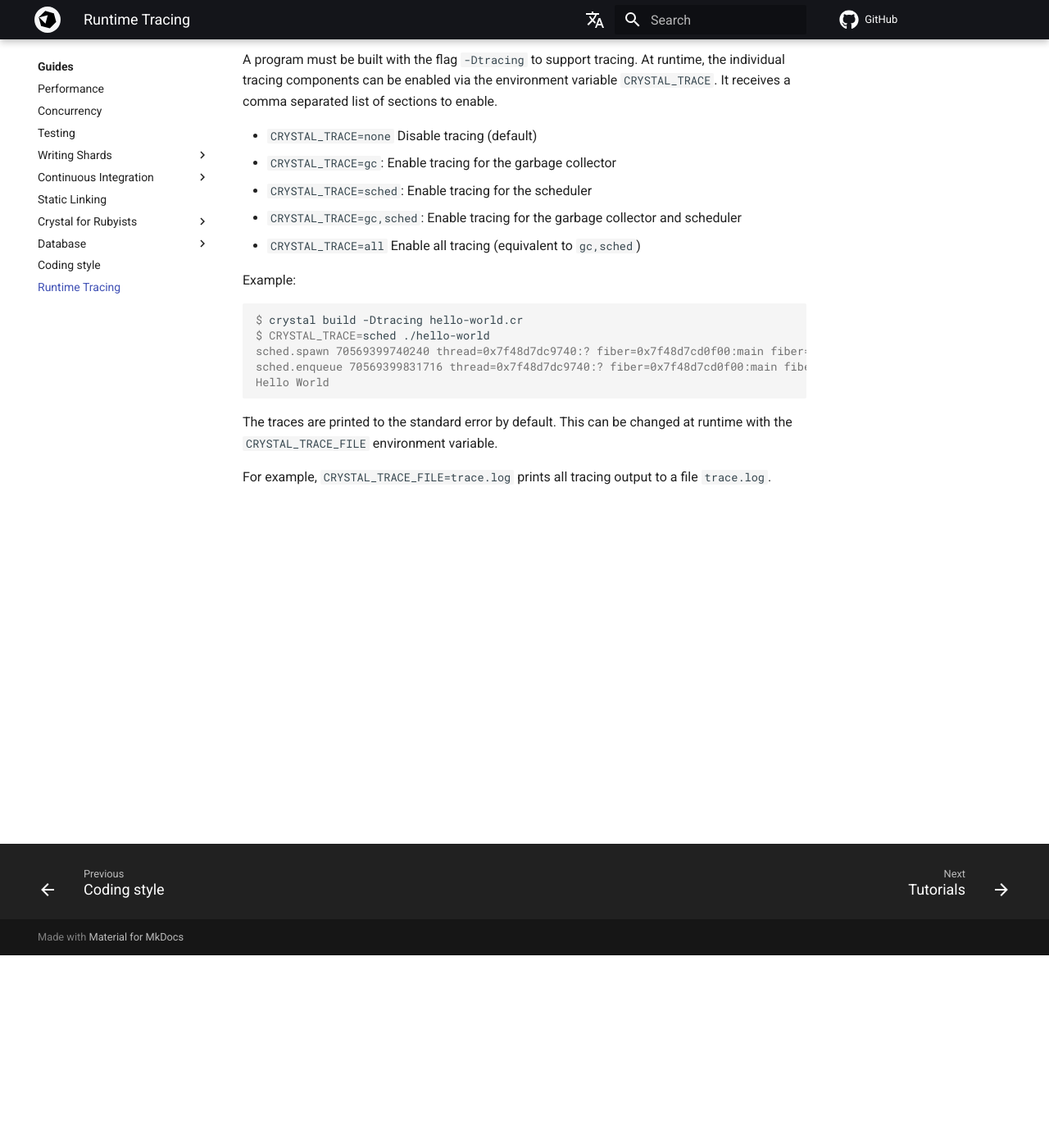
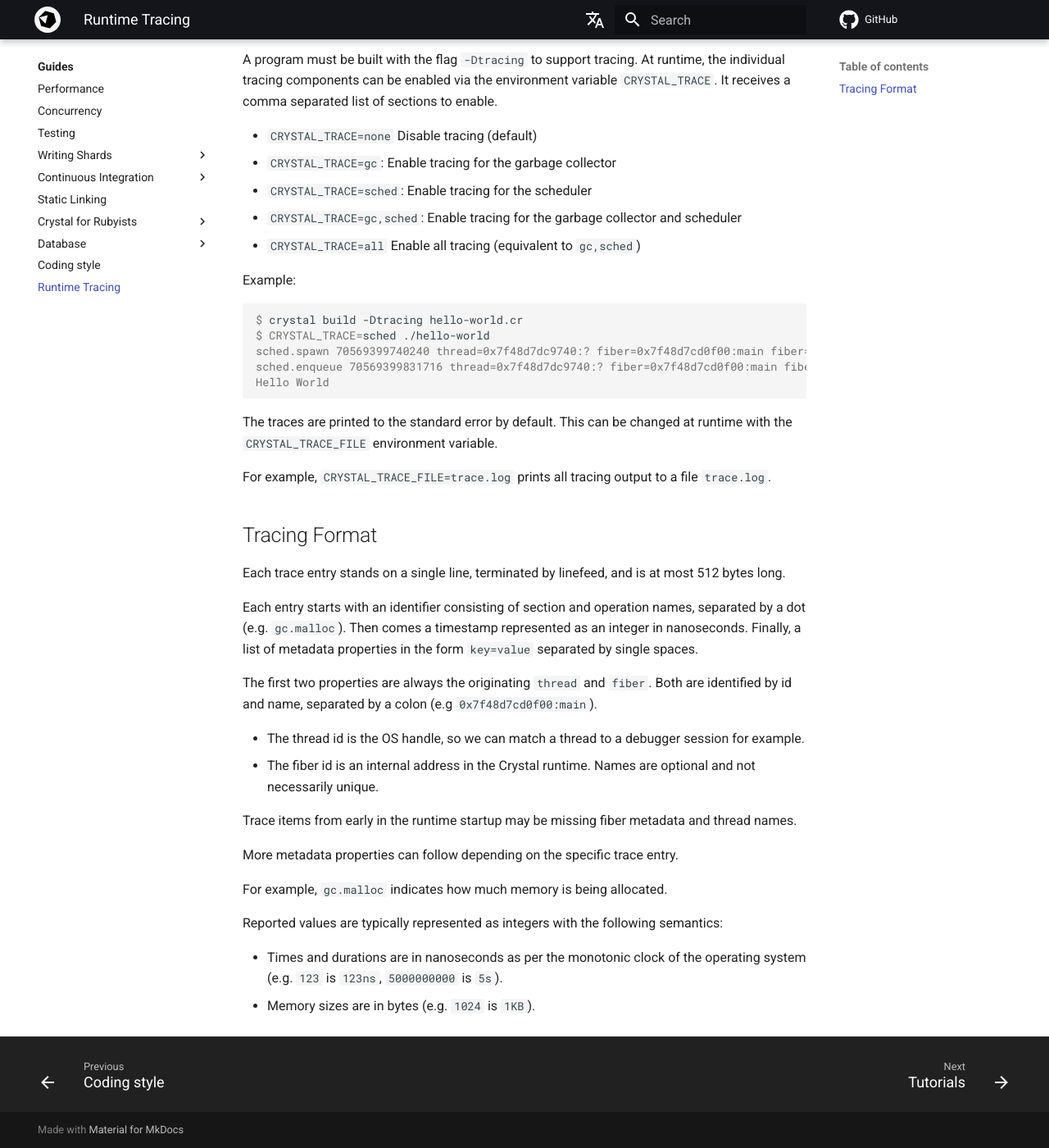
Before and after one commit to crystal-lang/crystal-book, an MkDocs documentation site: the page built from docs/guides/runtime_tracing.md, in a window 1280 px wide and 1400 px high, scrolled down 235 px. Shown: the whole window at 82% size. Built offline with MkDocs 1.6.1 and Material for MkDocs 9.7.7, drawn with Linux system fonts in a browser that asks for light colours; nearby versions of some CDN libraries; library files that are not in the unit come from our copies; comment, search, counter and statistics services are not loaded; the version menu is left out.

Commit message:
Add *Tracing Format*

```diff
--- a/docs/guides/runtime_tracing.md
+++ b/docs/guides/runtime_tracing.md
@@ -25,3 +25,27 @@ The traces are printed to the standard error by default.
 This can be changed at runtime with the `CRYSTAL_TRACE_FILE` environment variable.
 
 For example, `CRYSTAL_TRACE_FILE=trace.log` prints all tracing output to a file `trace.log`.
+
+## Tracing Format
+
+Each trace entry stands on a single line, terminated by linefeed, and is at most 512 bytes long.
+
+Each entry starts with an identifier consisting of section and operation names, separated by a dot (e.g. `gc.malloc`).
+Then comes a timestamp represented as an integer in nanoseconds.
+Finally, a list of metadata properties in the form `key=value` separated by single spaces.
+
+The first two properties are always the originating `thread` and `fiber`. Both are identified by id and name, separated by a colon (e.g `0x7f48d7cd0f00:main`).
+
+* The thread id is the OS handle, so we can match a thread to a debugger session for example.
+* The fiber id is an internal address in the Crystal runtime. Names are optional and not necessarily unique.
+
+Trace items from early in the runtime startup may be missing fiber metadata and thread names.
+
+More metadata properties can follow depending on the specific trace entry.
+
+For example, `gc.malloc` indicates how much memory is being allocated.
+
+Reported values are typically represented as integers with the following semantics:
+
+* Times and durations are in nanoseconds as per the monotonic clock of the operating system (e.g. `123` is `123ns`, `5000000000` is `5s`).
+* Memory sizes are in bytes (e.g. `1024` is `1KB`).
```
